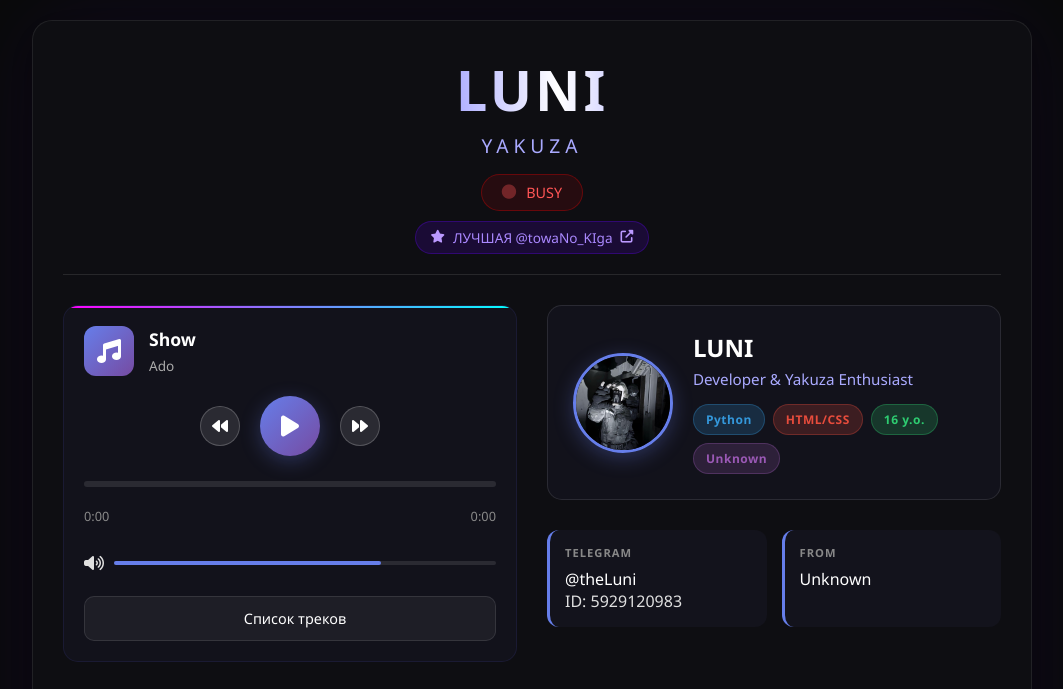
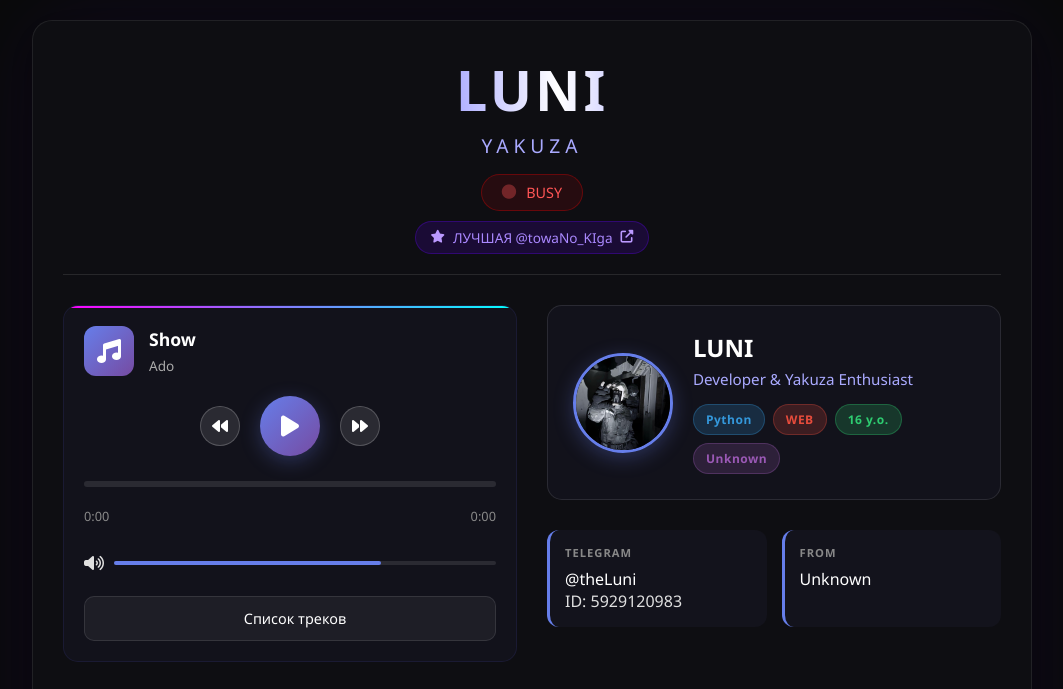
Before and after one commit to theLuni/theLuni.ru, a plain HTML site: page index.html in a window 1280 px wide. Shown: the top 689 px of the page, without its empty margins (108-1171 px from the left). Drawn offline with Linux system fonts and the light colour scheme.

Commit message:
Update index.html

```diff
--- a/index.html
+++ b/index.html
@@ -969,7 +969,7 @@
                         <div class="profile-tagline">Developer & Yakuza Enthusiast</div>
                         <div class="badges">
                             <span class="badge python">Python</span>
-                            <span class="badge web">HTML/CSS</span>
+                            <span class="badge web">WEB</span>
                             <span class="badge age">16 y.o.</span>
                             <span class="badge location">Unknown</span>
                         </div>
```
